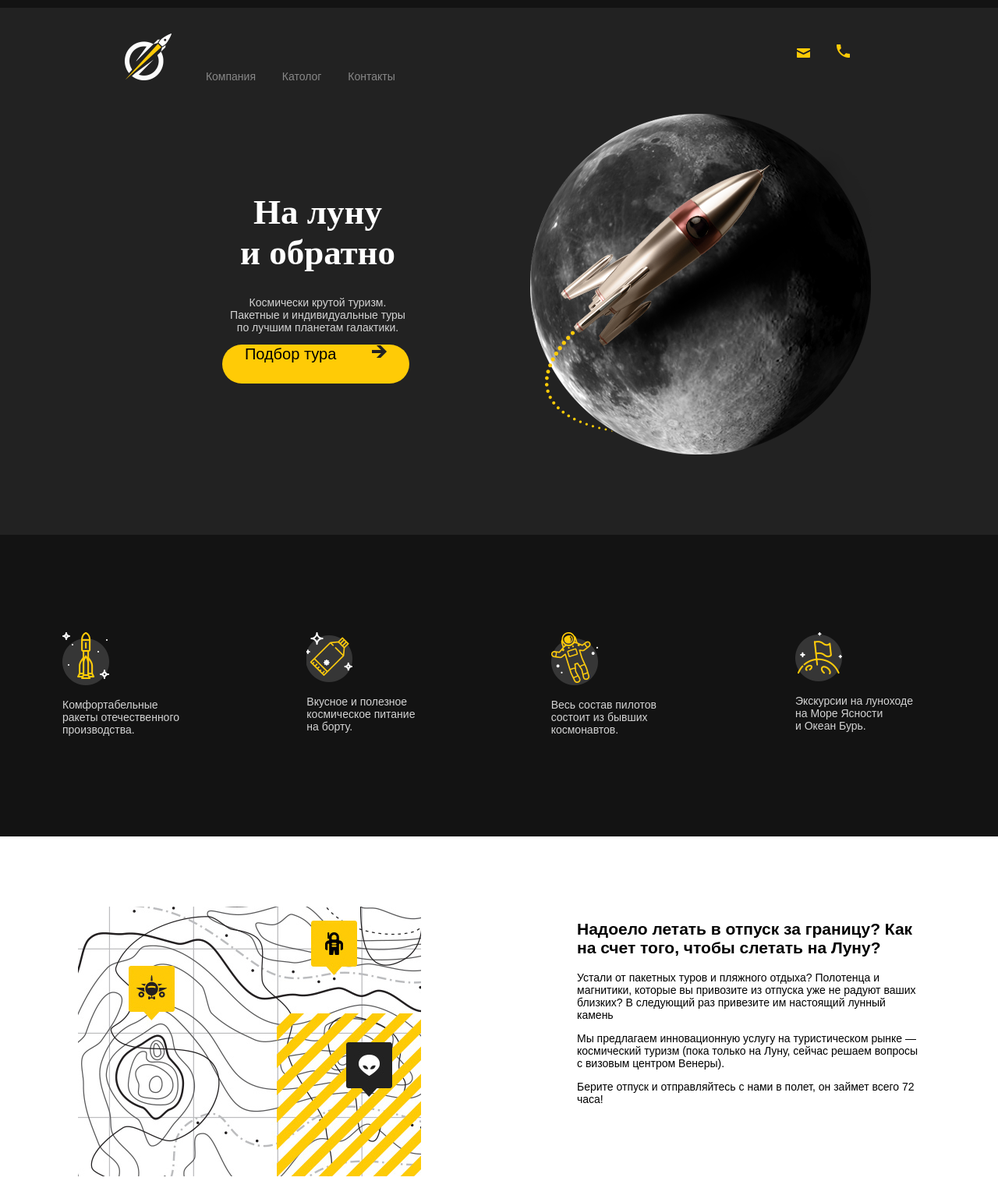
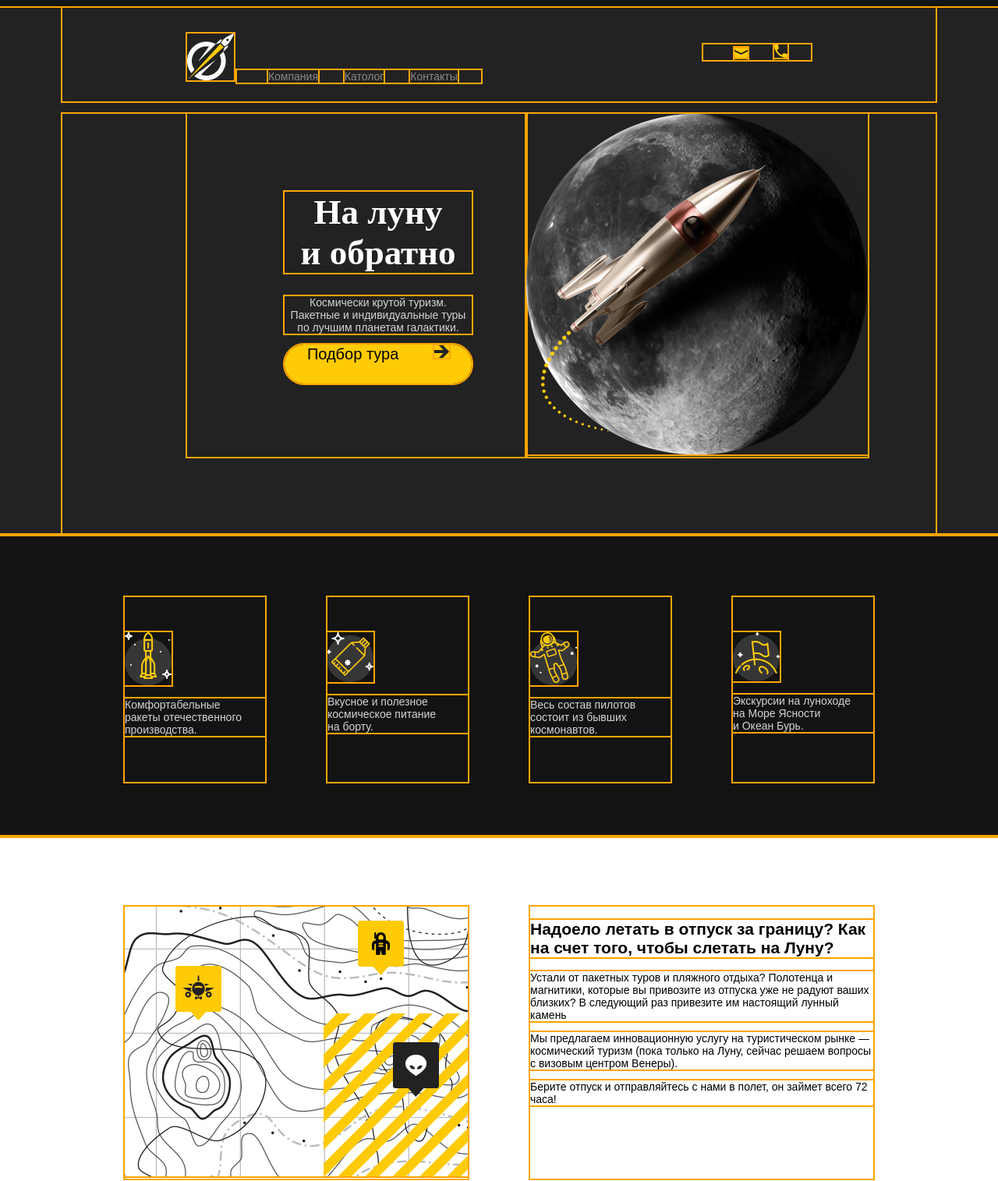
Before and after one commit to GIV2880/GIV2880.github.io, a plain HTML site: page index.html in a window 1280 px wide. Shown: the top 1515 px of the page at 78% size. Drawn offline with Linux system fonts and the light colour scheme.

Commit message:
Add files via upload

```diff
--- a/css/style.css
+++ b/css/style.css
@@ -1,4 +1,4 @@
- {
+ *{
     outline: 2px solid orange;
 }
 
@@ -22,7 +22,7 @@ header {
 }
 
 nav {
-    padding: 33px 80px 10px;
+    padding: 33px 160px 10px;
     margin-bottom: 16px;
 }
 
@@ -32,7 +32,7 @@ nav {
 
 .first_screen {
     margin: 0px;
-    padding: 0px 80px 100px;
+    padding: 0px 160px 100px;
     display: flex;
     justify-content: space-between;
 }
@@ -104,7 +104,7 @@ header li {
     display: flex;
     justify-content: space-between;
     margin: 0px;
-    padding: 40px 80px 30px;
+    padding: 40px 160px 30px;
 }
 
 .blocks {
@@ -116,7 +116,7 @@ header li {
 .third_screan {
     display: flex;
     flex-wrap: wrap;
-    padding: 60px 80px;
+    padding: 60px 140px;
     justify-content: space-between;
     background-color: #fff;
     color: black;
```
